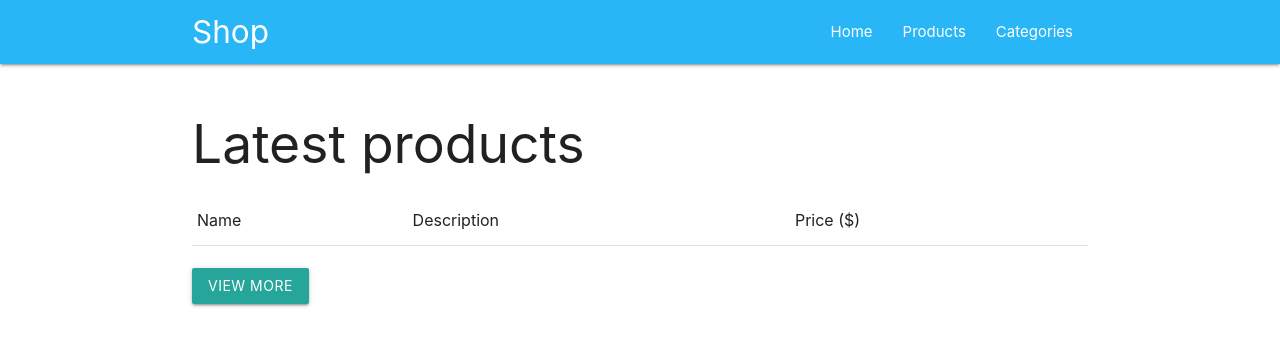
After one commit to DragonStuff/Shop-Django, a Django app: template product_manager/templates/product_manager/index.html in a window 1280 px wide. The commit adds this page. Shown: the top 346 px of the page. Run offline with Django 3.2, Linux system fonts and the light colour scheme; the template is opened without the code that fills it, so the values that code supplies are empty; parts of the project's set-up code (start-up, migrations or seed data) failed here and were passed over.

Commit message:
Added category detail with inline product display, as well as the index and modified base template.

```diff
--- a/product_manager/templates/product_manager/category_list.html
+++ b/product_manager/templates/product_manager/category_list.html
@@ -4,7 +4,7 @@
 	<div class="collection">
 	{% for object in object_list %}
 		<a href="{{object.get_absolute_url}}" class="collection-item">{{object}}
-		<span class="badge" data-badge-caption="">{{ build_counts.object }}</span></a>
+		<span class="badge" data-badge-caption="products">{{ object.category.count }}</span></a>
 	{% endfor %}
 	</div>
 
--- /dev/null
+++ b/product_manager/templates/product_manager/index.html
@@ -0,0 +1,21 @@
+{% extends "base.html" %}
+{% load static %}
+{% block content %}
+	<h2>Latest products</h2>
+	<table class="table">
+		<tr>
+			<td>Name</td>
+		    <td>Description</td>
+		    <td>Price ($)</td>
+		</tr>
+		{% for object in object_list %}
+			<tr>
+			    <td><a href="{{object.get_absolute_url}}">{{object}}</a></td>
+			    <td>{{ object.description }}</td>
+			    <td>${{ object.price }}</td>
+			</tr>
+		{% endfor %}
+	</table>
+	<br>
+	<a class="btn btn-primary" href="{% url 'product_manager_product_list' %}">View More</a>
+{% endblock %}
```
Also changed, not shown: product_manager/templates/product_manager/category_detail.html (added, +26 -0 lines).
